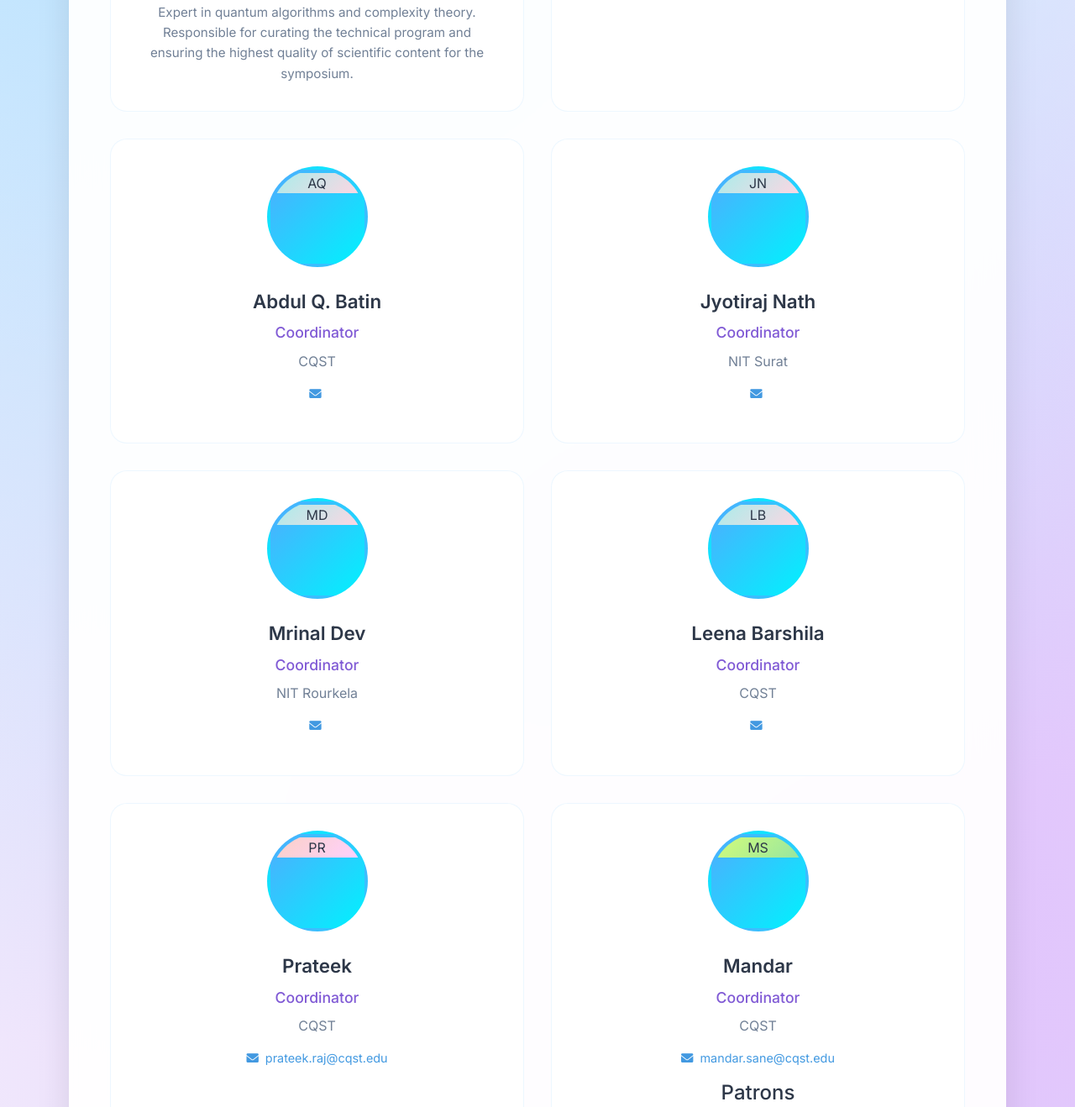
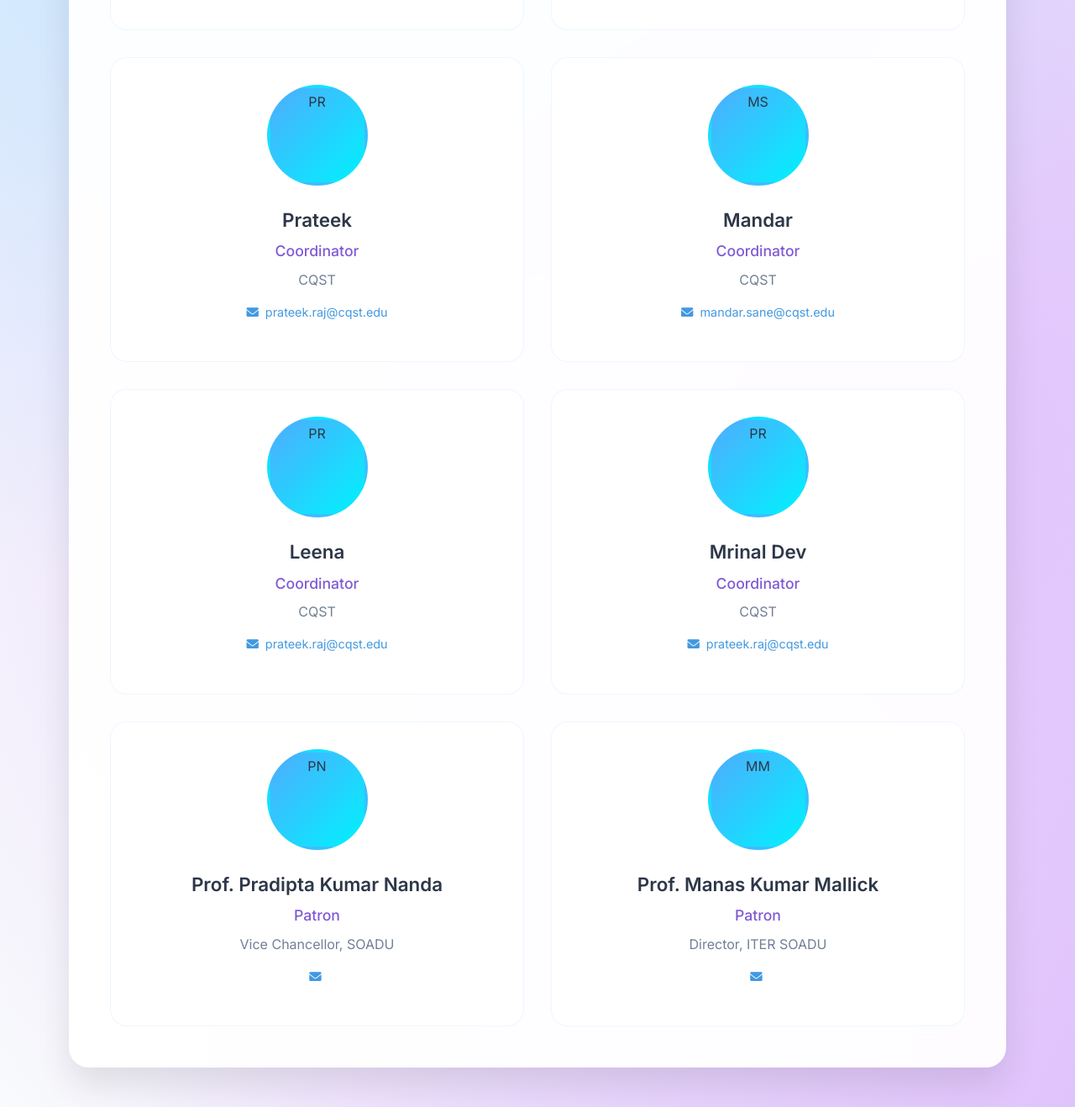
Before and after one commit to CQST2025/QSQT-Conference, a plain HTML site: page organizers.html in a window 1280 px wide. Shown: the part 1437-2755 px from the top of the page at 84% size. Drawn offline with nearby package versions, Linux system fonts and the light colour scheme.

Commit message:
Update organizers.html

```diff
--- a/organizers.html
+++ b/organizers.html
@@ -636,96 +636,36 @@
             <a href="mailto:renu.sharma@cqst.edu">renu.sharma@cqst.edu</a>
         </div>
     </div>
+
+    <!-- Repeat the above format for others like Gyana Ranjan Sahoo, Shreetam Das, etc. -->
     <div class="organizer-card">
         <div class="organizer-photo">
-
+            <div class="initials-bg">PR</div>
         </div>
-        <div class="organizer-name">Dr. Gyana Ranjan Sahoo </div>
-        <div class="organizer-role">Program Committee Chair</div>
-        <div class="organizer-affiliation">Associate Professor, CQST</div>
+        <div class="organizer-name">Gyana Ranjan Sahoo</div>
+        <div class="organizer-role">Coordinator</div>
+        <div class="organizer-affiliation">CQST</div>
         <div class="organizer-contact">
             <i class="fas fa-envelope me-1"></i>
-            <a href="mailto:raj.kumar@cqst.edu">raj.kumar@cqst.edu</a>
+            <a href="mailto:prateek.raj@cqst.edu">prateek.raj@cqst.edu</a>
         </div>
-        <div class="organizer-bio">Expert in quantum algorithms and complexity theory. Responsible for curating the technical program and ensuring the highest quality of scientific content for the symposium.</div>
     </div>
-
     <div class="organizer-card">
         <div class="organizer-photo">
-            <div style="background: linear-gradient(135deg, #a8edea 0%, #fed6e3 100%); color: #2d3748;">
-                SD
-            </div>
+            <div class="initials-bg">PR</div>
         </div>
         <div class="organizer-name">Shreetam Das</div>
         <div class="organizer-role">Coordinator</div>
         <div class="organizer-affiliation">CQST</div>
         <div class="organizer-contact">
             <i class="fas fa-envelope me-1"></i>
+            <a href="mailto:prateek.raj@cqst.edu">prateek.raj@cqst.edu</a>
         </div>
     </div>
-
-    <div class="organizer-card">
-        <div class="organizer-photo">
-            <div style="background: linear-gradient(135deg, #a8edea 0%, #fed6e3 100%); color: #2d3748;">
-                AQ
-            </div>
-        </div>
-        <div class="organizer-name">Abdul Q. Batin</div>
-        <div class="organizer-role">Coordinator</div>
-        <div class="organizer-affiliation">CQST</div>
-        <div class="organizer-contact">
-            <i class="fas fa-envelope me-1"></i>
-        </div>
-    </div>
-
-    <div class="organizer-card">
-        <div class="organizer-photo">
-            <div style="background: linear-gradient(135deg, #a8edea 0%, #fed6e3 100%); color: #2d3748;">
-                JN
-            </div>
-        </div>
-        <div class="organizer-name">Jyotiraj Nath</div>
-        <div class="organizer-role">Coordinator</div>
-        <div class="organizer-affiliation">NIT Surat</div>
-        <div class="organizer-contact">
-            <i class="fas fa-envelope me-1"></i>
-        </div>
-    </div>
-
-    <div class="organizer-card">
-        <div class="organizer-photo">
-            <div style="background: linear-gradient(135deg, #a8edea 0%, #fed6e3 100%); color: #2d3748;">
-                MD
-            </div>
-        </div>
-        <div class="organizer-name">Mrinal Dev</div>
-        <div class="organizer-role">Coordinator</div>
-        <div class="organizer-affiliation">NIT Rourkela</div>
-        <div class="organizer-contact">
-            <i class="fas fa-envelope me-1"></i>
-        </div>
-    </div>
-
-    <div class="organizer-card">
-        <div class="organizer-photo">
-            <div style="background: linear-gradient(135deg, #a8edea 0%, #fed6e3 100%); color: #2d3748;">
-                LB
-            </div>
-        </div>
-        <div class="organizer-name">Leena Barshila</div>
-        <div class="organizer-role">Coordinator</div>
-        <div class="organizer-affiliation">CQST</div>
-        <div class="organizer-contact">
-            <i class="fas fa-envelope me-1"></i>
-        </div>
-    </div>
-
     <!-- Prateek -->
     <div class="organizer-card">
         <div class="organizer-photo">
-            <div style="background: linear-gradient(135deg, #fad0c4 0%, #ffd1ff 100%); color: #2d3748;">
-                PR
-            </div>
+            <div class="initials-bg">PR</div>
         </div>
         <div class="organizer-name">Prateek</div>
         <div class="organizer-role">Coordinator</div>
@@ -739,9 +679,7 @@
     <!-- Mandar -->
     <div class="organizer-card">
         <div class="organizer-photo">
-            <div style="background: linear-gradient(135deg, #d4fc79 0%, #96e6a1 100%); color: #2d3748;">
-                MS
-            </div>
+            <div class="initials-bg">MS</div>
         </div>
         <div class="organizer-name">Mandar</div>
         <div class="organizer-role">Coordinator</div>
@@ -750,32 +688,53 @@
             <i class="fas fa-envelope me-1"></i>
             <a href="mailto:mandar.sane@cqst.edu">mandar.sane@cqst.edu</a>
         </div>
-    <h4>Patrons</h4>
-        <div class="organizer-card">
+    </div>
+
+       <div class="organizer-card">
         <div class="organizer-photo">
-            <div style="background: linear-gradient(135deg, #d4fc79 0%, #96e6a1 100%); color: #2d3748;">
-                MS
-            </div>
+            <div class="initials-bg">PR</div>
+        </div>
+        <div class="organizer-name">Leena</div>
+        <div class="organizer-role">Coordinator</div>
+        <div class="organizer-affiliation">CQST</div>
+        <div class="organizer-contact">
+            <i class="fas fa-envelope me-1"></i>
+            <a href="mailto:prateek.raj@cqst.edu">prateek.raj@cqst.edu</a>
+        </div>
+    </div>
+    <div class="organizer-card">
+        <div class="organizer-photo">
+            <div class="initials-bg">PR</div>
+        </div>
+        <div class="organizer-name">Mrinal Dev</div>
+        <div class="organizer-role">Coordinator</div>
+        <div class="organizer-affiliation">CQST</div>
+        <div class="organizer-contact">
+            <i class="fas fa-envelope me-1"></i>
+            <a href="mailto:prateek.raj@cqst.edu">prateek.raj@cqst.edu</a>
+        </div>
+    </div>
+    <div class="organizer-card">
+        <div class="organizer-photo">
+            <div class="initials-bg">PN</div>
         </div>
         <div class="organizer-name">Prof. Pradipta Kumar Nanda</div>
         <div class="organizer-role">Patron</div>
-        <div class="organizer-affiliation">Vice Chancellor SOADU</div>
+        <div class="organizer-affiliation">Vice Chancellor, SOADU</div>
         <div class="organizer-contact">
             <i class="fas fa-envelope me-1"></i>
-            <a href="mailto:mandar.sane@cqst.edu">mandar.sane@cqst.edu</a>
         </div>
-        <div class="organizer-card">
+    </div>
+
+    <div class="organizer-card">
         <div class="organizer-photo">
-            <div style="background: linear-gradient(135deg, #d4fc79 0%, #96e6a1 100%); color: #2d3748;">
-                MS
-            </div>
+            <div class="initials-bg">MM</div>
         </div>
-        <div class="organizer-name">Prof, Manas Kumar Mallick</div>
+        <div class="organizer-name">Prof. Manas Kumar Mallick</div>
         <div class="organizer-role">Patron</div>
-        <div class="Director ITER SOADU"></div>
+        <div class="organizer-affiliation">Director, ITER SOADU</div>
         <div class="organizer-contact">
             <i class="fas fa-envelope me-1"></i>
-            <a href="mailto:mandar.sane@cqst.edu">mandar.sane@cqst.edu</a>
         </div>
     </div>
 </div>
```
